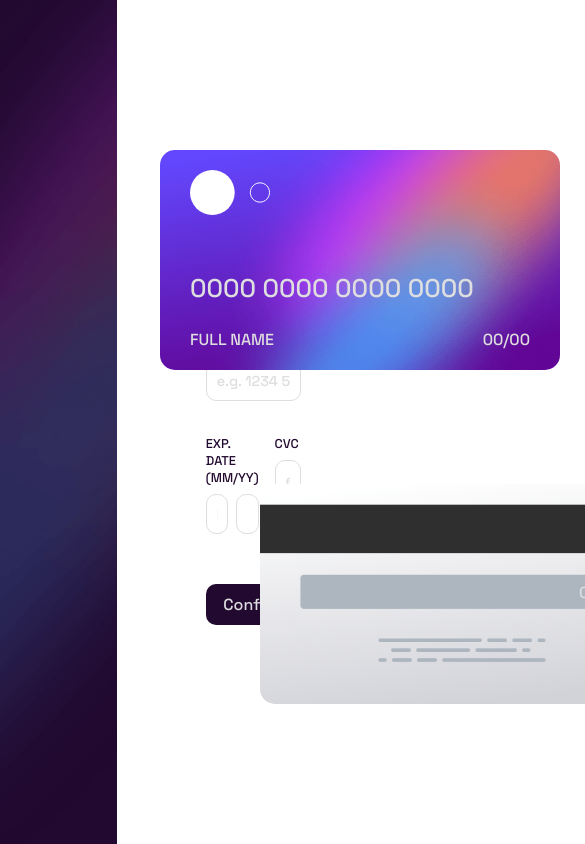
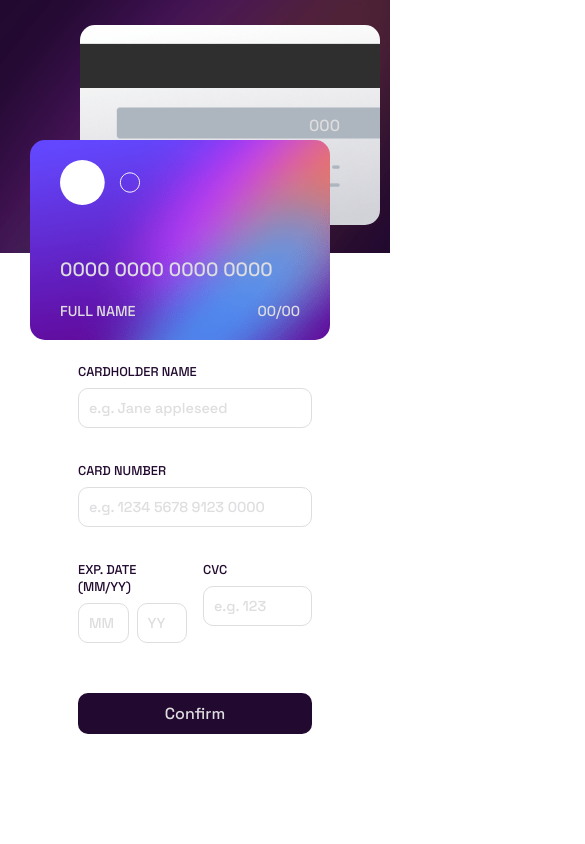
Before and after one commit to Zakariaeabassioff/Interactive-creditcard-details, a plain HTML site: page index.html in a window 390 px wide. Shown: the top 844 px of the page, 585 px wide, since content can reach past the window. Drawn offline with Linux system fonts and the light colour scheme.

Commit message:
Responsive breakpoints.

```diff
--- a/styles.css
+++ b/styles.css
@@ -202,3 +202,140 @@ label {
 .error-border {
     border-color: var(--Red);
 }
+
+/* breakpoints */
+@media screen and (max-width: 1440px) {
+    .front-part {
+        top: 190px;
+    }
+
+    .back-part {
+        bottom: 160px;
+    }
+}
+
+@media screen and (max-width: 1400px) {
+    .front-part {
+        width: 350px;
+        height: 200px;
+        left: 70px;
+    }
+
+    .back-part {
+        width: 350px;
+        height: 200px;
+        left: 130px;
+        bottom: 200px;
+    }
+
+    #cvc-number {
+        top: 90px;
+        right: 40px;
+    }
+}
+
+@media screen and (max-width: 768px) {
+    main {
+        flex-direction: column;
+    }
+
+    .left-side {
+        width: 100%;
+    }
+
+    .right-side {
+        width: 100%;
+    }
+
+    form {
+        width: 50%;
+    }
+
+    .front-part{
+        top: 140px;
+        z-index: 10;
+        left: 180px;
+    }
+
+    .back-part {
+        top: 20px;
+        left: 220px;
+    }
+}
+
+@media screen and (max-width: 425px) {
+    form {
+        width: 60%;
+    }
+
+    .front-part,
+    .back-part {
+        height: 200px;
+        width: 300px;
+    }
+
+    .front-part {
+        left: 30px;
+    }
+
+    .back-part {
+        left: 80px;
+        top: 25px;
+    }
+
+    #card-number{
+        font-size: 1.2rem;
+    }
+
+    .front-part > div{
+        font-size: .9rem;
+    }
+}
+
+@media screen and (max-width: 375px) {
+    .front-part,
+    .back-part {
+        height: 180px;
+        width: 300px;
+    }
+
+    .front-part {
+        left: 20px;
+    }
+
+    .back-part {
+        left: 60px;
+        top: 25px;
+    }
+
+    form {
+        width: 80%;
+    }
+
+    #cvc-number {
+        top: 80px;
+        right: 25px;
+    }
+}
+
+@media screen and (max-width: 320px) {
+    .front-part,
+    .back-part {
+        height: 160px;
+        width: 300px;
+    }
+
+    .front-part {
+        left: 10px;
+    }
+
+    .back-part {
+        left: 15px;
+        top: 25px;
+    }
+
+    #cvc-number {
+        top: 70px;
+        right: 30px;
+    }
+}
```
